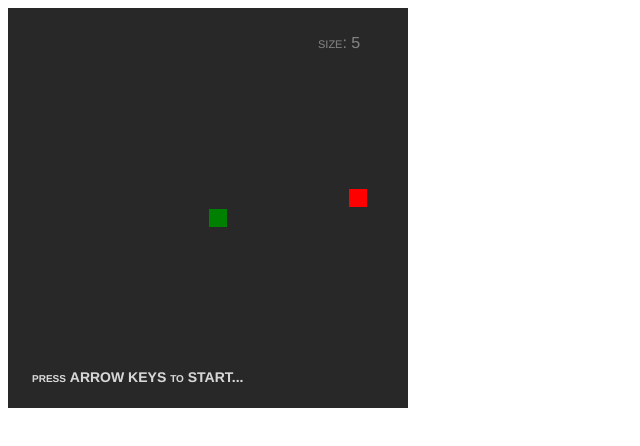
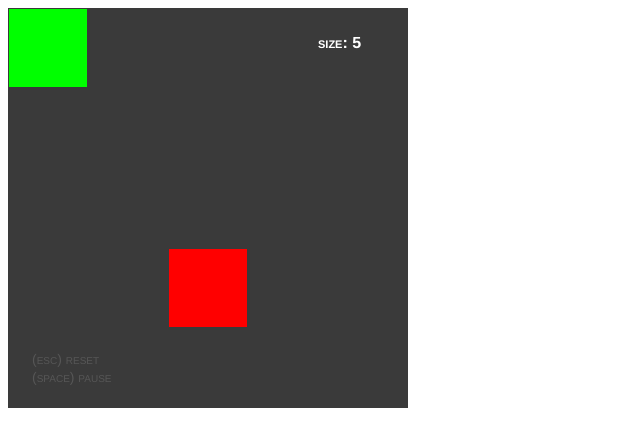
Before and after one commit to italohdc/LearnSnake, a plain HTML site: page index.html in a window 1280 px wide. Shown: the whole page, without its empty margins (0-640 px from the left). Drawn offline with Linux system fonts and the light colour scheme.

Commit message:
Q-Learning implemented

```diff
--- a/game.js
+++ b/game.js
@@ -2,11 +2,13 @@ var Snake = (function () {
 
   const INITIAL_TAIL = 5;
 
+  var intervalID;
+
   var velocity = { x:0, y:0 };
   var player = { x:10, y:10 };
 
-  var gridSize = 20;
-  var tileCount = 20;
+  var tileCount = 5;
+  var gridSize = 400/tileCount;
 
   var walls = false;
 
@@ -15,6 +17,8 @@ var Snake = (function () {
 
   var trail = [];
   var tail = INITIAL_TAIL;
+
+  var reward = 0;
 
   var ActionEnum = { 'none':0, 'up':1, 'down':2, 'left':3, 'right':4 };
   Object.freeze(ActionEnum);
@@ -41,6 +45,7 @@ var Snake = (function () {
       player.x = 10;
       player.y = 10;
       this.RandomFruit();
+      reward = -1;
 
       lastAction = ActionEnum.none;
 
@@ -95,6 +100,8 @@ var Snake = (function () {
 
     loop: function () {
 
+      reward = 0;
+
       function DontHitWall () {
         if(player.x < 0) player.x = tileCount-1;
         if(player.x >= tileCount) player.x = 0;
@@ -137,10 +144,6 @@ var Snake = (function () {
         while(trail.length > tail) trail.shift();
       }
 
-      ctx.fillStyle = 'grey';
-      ctx.font = "small-caps 16px Helvetica";
-      ctx.fillText("size: " + tail, 310, 40);
-
       if(!stopped) {
         ctx.fillStyle = 'rgba(200,200,200,0.2)';
         ctx.font = "small-caps 14px Helvetica";
@@ -162,6 +165,7 @@ var Snake = (function () {
 
       if (player.x == fruit.x && player.y == fruit.y) {
         tail++;
+        reward = 1;
         game.RandomFruit();
         // make sure new fruit didn't spawn in snake tail
         while((function () {
@@ -183,6 +187,12 @@ var Snake = (function () {
         ctx.font = "small-caps bold 14px Helvetica";
         ctx.fillText("press ARROW KEYS to START...", 24, 374);
       }
+
+      ctx.fillStyle = 'white';
+      ctx.font = "bold small-caps 16px Helvetica";
+      ctx.fillText("size: " + tail, 310, 40);
+
+      return reward;
     }
   }
 
@@ -204,11 +214,11 @@ var Snake = (function () {
       game.action.down();
       break;
 
-      case 32:
+      case 32: //space
       Snake.pause();
       break;
 
-      case 27:
+      case 27: //esc
       game.reset();
       break;
     }
@@ -216,12 +226,19 @@ var Snake = (function () {
 
   return {
 
-    start: function (wall = false, keyboard = true, fps = 15) {
-      this.setup.keyboard(keyboard);
-      this.setup.wall(wall);
+    init: function () {
+      window.onload = setup;
+    },
 
+    start: function (fps = 15) {
       window.onload = setup;
-      setInterval(game.loop, 1000 / fps);
+      intervalID = setInterval(game.loop, 1000 / fps);
+    },
+
+    loop: game.loop,
+
+    stop: function () {
+      clearInterval(intervalID);
     },
 
     setup: {
@@ -231,6 +248,26 @@ var Snake = (function () {
       },
       wall: function (state) {
         walls = state;
+      }
+    },
+
+    action: function (act) {
+      switch(act) {
+        case 'left':
+          game.action.left();
+          break;
+
+        case 'up':
+          game.action.up();
+          break;
+
+        case 'right':
+          game.action.right();
+          break;
+
+        case 'down':
+          game.action.down();
+          break;
       }
     },
 
@@ -245,10 +282,18 @@ var Snake = (function () {
       trail: function () {
         return trail;
       }
+    },
+
+    info: {
+      tileCount: tileCount
     }
   };
 
 })();
 
-Snake.start();
+Snake.init();
+Snake.setup.keyboard(false);
+// Snake.setup.wall(false);
+// Snake.start(15);
 // Snake.pause();
+// Snake.stop();
--- a/index.html
+++ b/index.html
@@ -8,5 +8,6 @@
     <canvas id="gc" width="400" height="400"></canvas>
 
 	<script type="text/javascript" src="game.js"></script>
+	<script type="text/javascript" src="q-learning.js"></script>
 </body>
 </html>
--- /dev/null
+++ b/q-learning.js
@@ -0,0 +1,110 @@
+var QLearning = (function () {
+  // s(playerPose + fruitPose + size + trail) = state of the current position
+  // act(s) = best action so far
+  // rew = instant reward of taking this step
+  // s'(s, act) = new state
+
+  // Q(s, act) += LR * (rew + DF*max(Q(s',*)) - Q(s,act))
+
+  var qTable = {};
+  var learningRate = 0.85; // Learning Rate
+  var discountFactor = 0.99; // Discount Factor
+
+  var score = 0;
+  var missed = 0;
+
+  var whichStateNow = function () {
+    let tileCount = Snake.info.tileCount;
+    let player = Snake.data.player;
+
+    let fruit = Snake.data.fruit;
+    let fruitRelativePose = { x:0, y:0 };
+
+    let trail = Snake.data.trail();
+    let trailRelativePose = [];
+
+    fruitRelativePose.x = fruit.x - player.x;
+    while(fruitRelativePose.x < 0) fruitRelativePose.x += tileCount;
+    while(fruitRelativePose.x > tileCount) fruitRelativePose.x -= tileCount;
+
+    fruitRelativePose.y = fruit.y - player.y;
+    while(fruitRelativePose.y < 0) fruitRelativePose.y += tileCount;
+    while(fruitRelativePose.y > tileCount) fruitRelativePose.y -= tileCount;
+
+    var stateName = fruitRelativePose.x + ',' + fruitRelativePose.y + ',' +
+      trail.length;
+
+    for(let index = 0; index < trail.length; index++) {
+
+      if (trailRelativePose[index] == undefined) trailRelativePose.push({ x:0, y:0 });
+
+      trailRelativePose[index].x = trail[index].x - player.x;
+      while(trailRelativePose[index].x < 0) trailRelativePose[index].x += tileCount;
+      while(trailRelativePose[index].x > tileCount) trailRelativePose[index].x -= tileCount;
+
+      trailRelativePose[index].y = trail[index].y - player.y;
+      while (trailRelativePose[index].y < 0) trailRelativePose[index].y += tileCount;
+      while (trailRelativePose[index].y > tileCount) trailRelativePose[index].y -= tileCount;
+
+      stateName += ',' + trailRelativePose[index].x + ',' + trailRelativePose[index].y;
+    }
+    return stateName;
+  };
+
+  var whichTable = function (s) {
+    if(qTable[s] == undefined ) {
+      qTable[s] = { 'up':0, 'down':0, 'left':0, 'right':0 };
+    }
+    return qTable[s];
+  }
+
+  var bestAction = function (s) {
+    var q = whichTable(s);
+    if((q.up == q.down == q.left == q.right) && q.up == 0) {
+      switch (Math.floor(Math.random() * 4)){
+        case 0:
+         return 'up';
+        case 1:
+         return 'down';
+        case 2:
+         return 'left';
+        case 3:
+         return 'right';
+      }
+    }
+
+    var act = 'up';
+    var actValue = q.up;
+    if(actValue < q.down) act = 'down';
+    if(actValue < q.left) act = 'left';
+    if(actValue < q.right) act = 'right';
+
+    return act;
+  }
+
+  var updateQTable = function (state0, state1, reward, act) {
+    var q0 = whichTable(state0);
+    var q1 = whichTable(state1);
+
+    var newValue = reward + discountFactor * Math.max(q1.up, q1.down, q1.left, q1.right) - q0[act];
+    qTable[state0][act] = learningRate * newValue;
+  }
+
+  function Algorithm () {
+    var currentState = whichStateNow();
+    var action = bestAction(currentState);
+    Snake.action(action);
+    var instantReward = Snake.loop();
+    var nextState = whichStateNow();
+
+    updateQTable(currentState, nextState, instantReward, action);
+
+    if(instantReward > 0) score+=instantReward;
+    if(instantReward < 0) missed+=instantReward;
+
+    console.log(score, missed);
+  }
+
+  setInterval(Algorithm, 1000/15);
+
+})();
```
